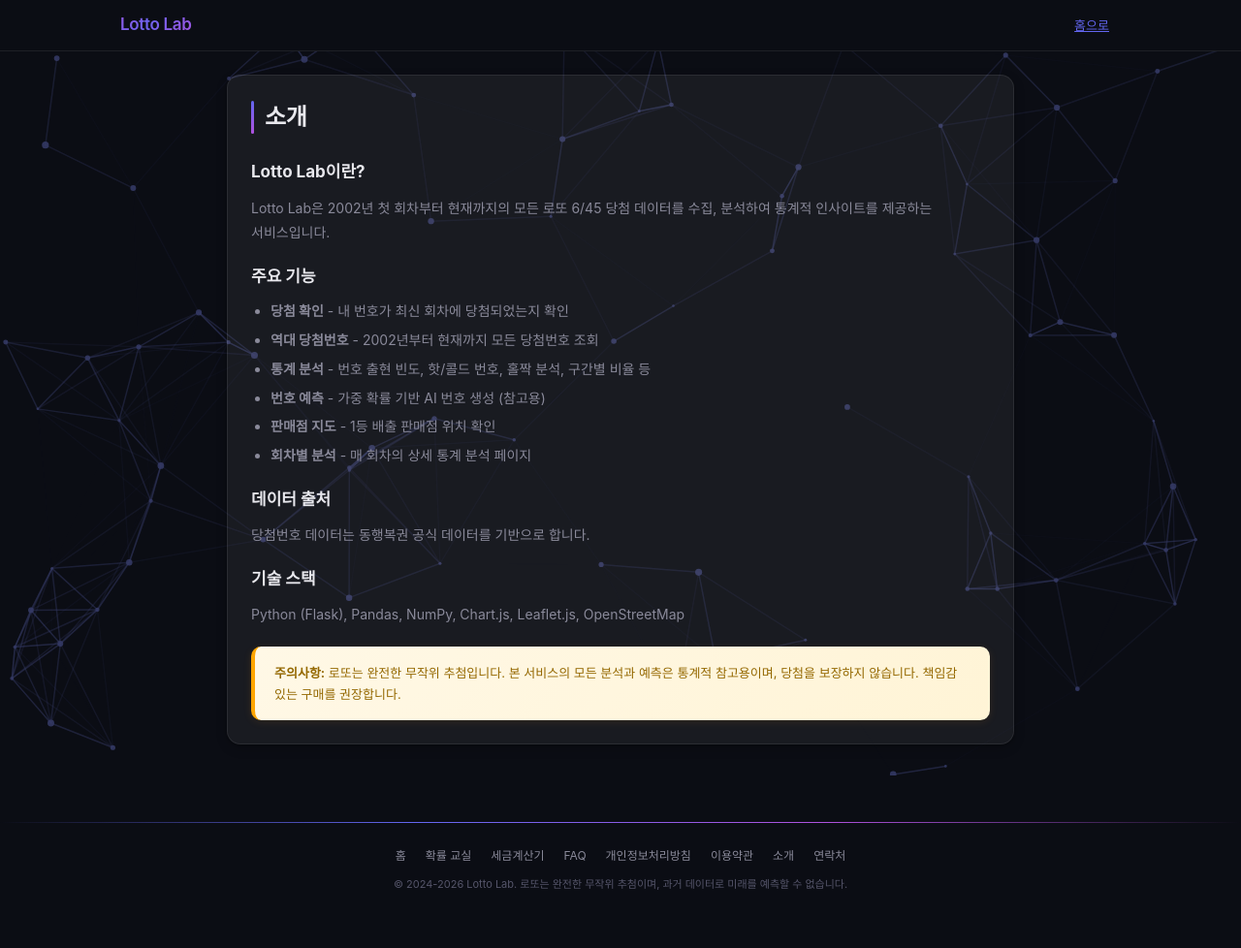
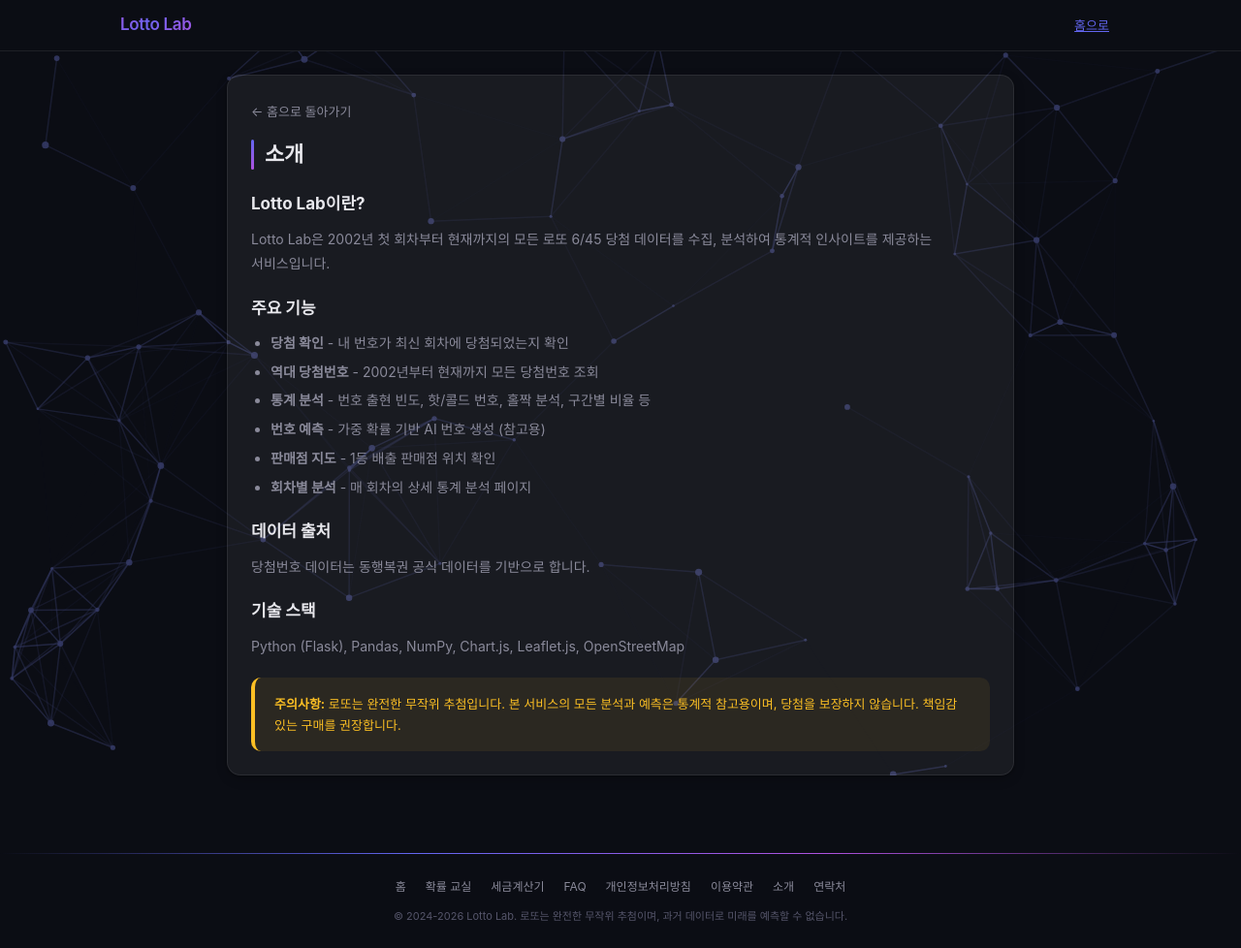
Before and after one commit to dlalsdyd01/lotto-analytics, a Flask app: page /about in a window 1280 px wide. Shown: the whole page at 97% size. Before the commit the page ends 918 px from the top, so only its background shows below. Run offline with Flask 3, Linux system fonts and the light colour scheme; some libraries are stand-ins or nearby versions; some web fonts are replaced.

Commit message:
페이지 스타일 개선 및 날짜 업데이트
- 개인정보처리방침/이용약관 날짜 2026년 3월로 업데이트
- info-warn 박스 다크테마 대응
- page.html에 홈으로 돌아가기 링크 추가
- page-back 스타일 추가

Co-Authored-By: Claude Opus 4.6 <noreply@anthropic.com>

```diff
--- a/app.py
+++ b/app.py
@@ -220,7 +220,7 @@ def draw_detail(draw_no):
 @app.route('/privacy')
 def privacy():
     content = """
-    <p style="color:var(--text-2);margin-bottom:8px;font-size:13px;">최종 수정일: 2025년 1월 1일</p>
+    <p style="color:var(--text-2);margin-bottom:8px;font-size:13px;">최종 수정일: 2026년 3월 1일</p>
     <h3 style="margin:20px 0 10px;font-size:17px;">1. 수집하는 개인정보</h3>
     <p>Lotto Lab은 서비스 이용 시 다음 정보를 자동으로 수집할 수 있습니다:</p>
     <ul><li>접속 IP 주소, 브라우저 종류, 접속 시간</li><li>Google Analytics를 통한 익명화된 이용 통계</li></ul>
@@ -255,7 +255,7 @@ def privacy():
 @app.route('/terms')
 def terms():
     content = """
-    <p style="color:var(--text-2);margin-bottom:8px;font-size:13px;">최종 수정일: 2025년 1월 1일</p>
+    <p style="color:var(--text-2);margin-bottom:8px;font-size:13px;">최종 수정일: 2026년 3월 1일</p>
     <h3 style="margin:20px 0 10px;font-size:17px;">1. 서비스 소개</h3>
     <p>Lotto Lab은 과거 로또 당첨 데이터를 분석하여 통계적 인사이트를 제공하는 웹 서비스입니다. 본 서비스는 교육 및 통계 분석 목적으로 제공됩니다.</p>
 
--- a/static/css/style.css
+++ b/static/css/style.css
@@ -568,13 +568,12 @@ body {
 .info-warn {
     margin-top: 20px;
     padding: 16px 20px;
-    background: linear-gradient(135deg, #fff8e6 0%, #fff4d6 100%);
+    background: rgba(251,191,36,0.08);
     border-radius: var(--radius-sm);
     font-size: 13px;
-    color: #946800;
+    color: #fbbf24;
     line-height: 1.7;
-    border-left: 4px solid #ffa500;
-    box-shadow: 0 2px 8px rgba(255,165,0,0.1);
+    border-left: 4px solid #fbbf24;
 }
 
 /* ── Checker ── */
@@ -1385,6 +1384,16 @@ body {
     margin-bottom: 12px;
 }
 
+.page-back {
+    display: inline-block;
+    font-size: 13px;
+    color: var(--text-2);
+    text-decoration: none;
+    margin-bottom: 16px;
+    transition: color 0.2s;
+}
+.page-back:hover { color: var(--accent); }
+
 .page-content h3 {
     color: var(--text);
 }
--- a/templates/page.html
+++ b/templates/page.html
@@ -23,7 +23,8 @@
 <div class="layout-wrapper" style="grid-template-columns:1fr;">
 <div class="container" style="max-width:860px;">
     <div class="card fade-in">
-        <div class="card-header" style="font-size:24px;margin-bottom:24px;">{{ title }}</div>
+        <a href="/" class="page-back">&larr; 홈으로 돌아가기</a>
+        <div class="card-header" style="font-size:22px;margin-bottom:20px;">{{ title }}</div>
         <div class="page-content">
             {{ content | safe }}
         </div>
```
